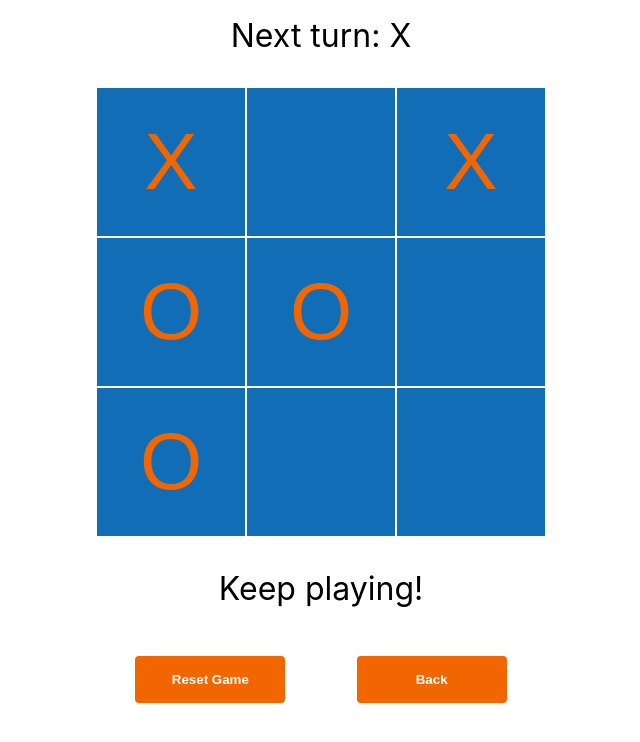
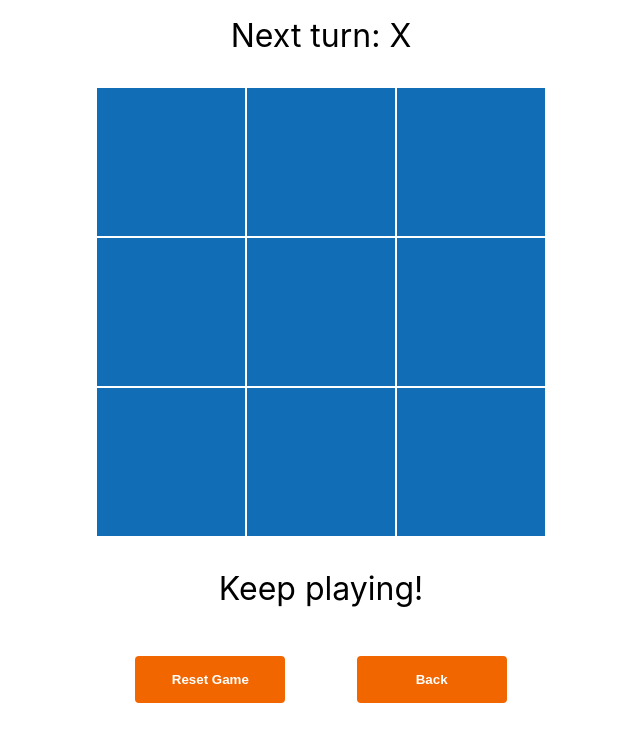
Before and after one commit to Pav0l/tick-tack-toe, a React (Create React App) app in the folder tick-tack-toe/: page /pvc in a window 1280 px wide. Shown: the top 742 px of the page, without its empty margins (319-959 px from the left). Built offline with nearby package versions, Linux system fonts and the light colour scheme.

Commit message:
Fix declareWinner result bug

```diff
--- a/tick-tack-toe/src/components/PlayerVsComputer.jsx
+++ b/tick-tack-toe/src/components/PlayerVsComputer.jsx
@@ -2,14 +2,15 @@ import React, { useState, useEffect } from 'react';
 import GameDom from './GameDom';
 
 export default function PvC() {
-  const [squareArr, setSquareArr] = useState(['X', 0, 'X', 'O', 'O', 0, 'O', 0, 0]);
+  const [squareArr, setSquareArr] = useState([0, 0, 0, 0, 0, 0, 0, 0, 0]);
   const [isXnext, setIsXNext] = useState(true);
 
   useEffect(() => {
-    if (isXnext === false) {
+    // run computer turn on its turn and if there are some empty squares
+    if (isXnext === false && emptySquares(squareArr).length !==0) {
       setTimeout(computerTurn, 1000);
     }
-  }, [isXnext])
+  }, [isXnext]);
 
   const human = 'X';
   const computer = 'O';
@@ -25,6 +26,7 @@ export default function PvC() {
     for (let i = 0; i < winningLines.length; i++) {
       const [a, b, c] = winningLines[i];
       if (
+        // two squares are equal and thrid one must be empty
         (arrOfSquares[a] === player && arrOfSquares[b] === player && arrOfSquares[c] === 0) ||
         (arrOfSquares[a] === player && arrOfSquares[c] === player && arrOfSquares[b] === 0) ||
         (arrOfSquares[b] === player && arrOfSquares[c] === player && arrOfSquares[a] === 0)
@@ -42,7 +44,7 @@ export default function PvC() {
     const newSquareArr = squareArr.slice();
     // get line of winning/losing array
     const endLine = endCondition[0].line;
-    // get ID inside winning array which is empty
+    // get ID inside winning line which is empty
     const idInEndLine = endCondition[0].result.indexOf(0);
     // get new ID where 'O' will be placed
     const idInNewArr = winningLines[endLine][idInEndLine];
@@ -58,6 +60,7 @@ export default function PvC() {
 
     if (winCondition.length !== 0) {
       executeEndGameCondition(winCondition);
+
     } else if (loseCondition.length !== 0) {
       executeEndGameCondition(loseCondition);
 
@@ -69,7 +72,7 @@ export default function PvC() {
           emptyArrIndexes.push(i);
         }
       }
-      const randEmptyIdx = Math.floor(Math.random() * emptyArrIndexes.length);
+      const randEmptyIdx = emptyArrIndexes[Math.floor(Math.random() * emptyArrIndexes.length)];
       newSquareArr[randEmptyIdx] = 'O';
       setSquareArr(newSquareArr);
       setIsXNext(!isXnext);
@@ -103,7 +106,7 @@ export default function PvC() {
     for (let i = 0; i < winningLines.length; i++) {
       const [a, b, c] = winningLines[i];
       if (boardArr[a] && boardArr[a] === boardArr[b] && boardArr[a] === boardArr[c]) {
-        return boardArr[a] === 1 ? 'X': 'O';
+        return boardArr[a] === 'X' ? 'X': 'O';
       }
     }
     return null;
@@ -120,91 +123,3 @@ export default function PvC() {
     />
   );
 }
-
-// determine if a player won the game
-/*
-const didSomeoneWin = (arrOfSquares, player) => {
-  if (
-    (arrOfSquares[0] === player && arrOfSquares[1] === player && arrOfSquares[2] === player) ||
-    (arrOfSquares[3] === player && arrOfSquares[4] === player && arrOfSquares[5] === player) ||
-    (arrOfSquares[6] === player && arrOfSquares[7] === player && arrOfSquares[8] === player) ||
-    (arrOfSquares[0] === player && arrOfSquares[3] === player && arrOfSquares[6] === player) ||
-    (arrOfSquares[1] === player && arrOfSquares[4] === player && arrOfSquares[7] === player) ||
-    (arrOfSquares[2] === player && arrOfSquares[5] === player && arrOfSquares[8] === player) ||
-    (arrOfSquares[0] === player && arrOfSquares[4] === player && arrOfSquares[8] === player) ||
-    (arrOfSquares[2] === player && arrOfSquares[4] === player && arrOfSquares[6] === player)
-  ) {
-    return true;
-  } else {
-    return false;
-  }
-}
-*/
-
-/*
-const computerMinmaxLogic = (newArrofSq, player) => {
-  const availSquares = emptySquares(newArrofSq);
-
-  if (didSomeoneWin(newArrofSq, human)) {
-    return {score: -10};
-  } else if (didSomeoneWin(newArrofSq, computer)) {
-    return {score: 10};
-  } else if (availSquares.length === 0) {
-    return {score: 0};
-  }
-
-  const moves = [];
-
-  // loop through empty squares
-  for (let i = 0; i < availSquares.length; i++) {
-
-    // for every empty square create an object
-    const move = {};
-    // and save the index
-    move.index = newArrofSq[availSquares[i]];
-
-    // asign the empty square the player mark
-    newArrofSq[availSquares[i]] = player;
-
-
-    if (player === computer){
-      // recursion - run this function again as human and save score
-      const result = computerMinmaxLogic(newArrofSq, human);
-      move.score = result.score;
-    } else {
-      const result = computerMinmaxLogic(newArrofSq, computer);
-      move.score = result.score;
-    }
-
-    // reset the square to empty space
-    newArrofSq[availSquares[i]] = move.index;
-
-    // push the object to the array
-    moves.push(move);
-  }
-
-  let bestMove;
-  // on computer turn calculate the move with highest score
-  if (player === computer) {
-    let bestScore = -10000;
-    for (let i = 0; i < moves.length; i++) {
-      if (moves[i].score > bestScore) {
-        bestScore = moves[i].score;
-        bestMove = i;
-      }
-    }
-  } else {
-    // on human turn calculate the move with lowest score
-    let bestScore = 10000;
-    for (let i = 0; i < moves.length; i++) {
-      if (moves[i].score < bestScore) {
-        bestScore = moves[i].score;
-        bestMove = i;
-      }
-    }
-  }
-  console.log('moves ', moves)
-  console.log(moves[bestMove])
-  return moves[bestMove]
-}
-*/
```
